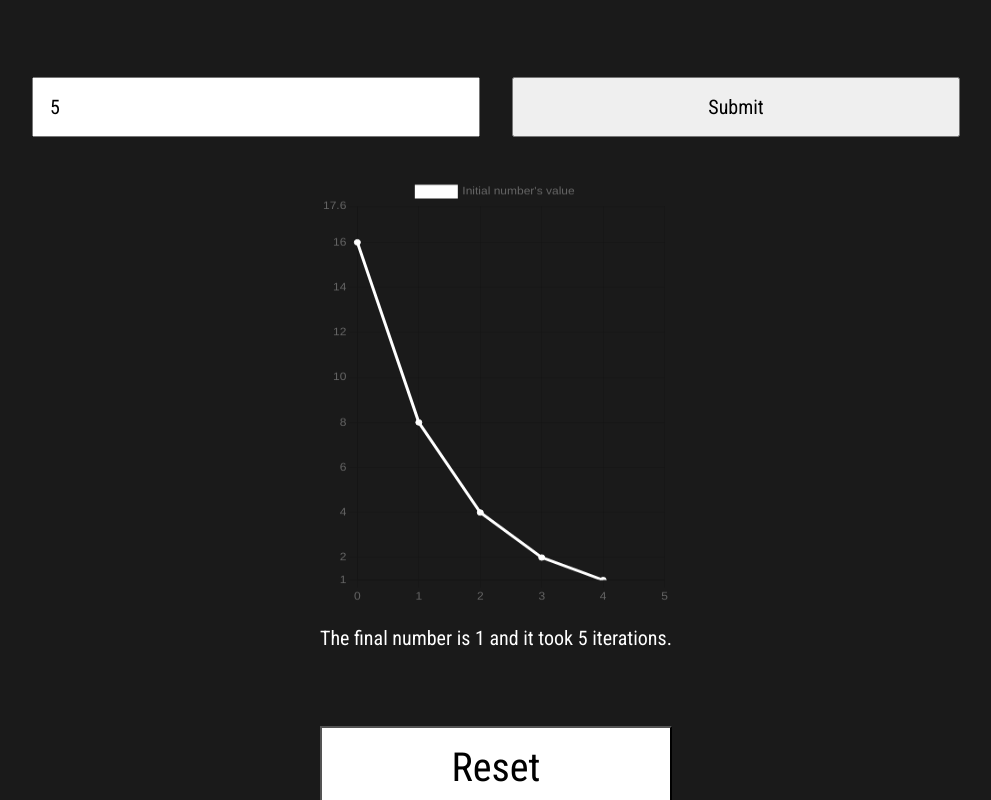
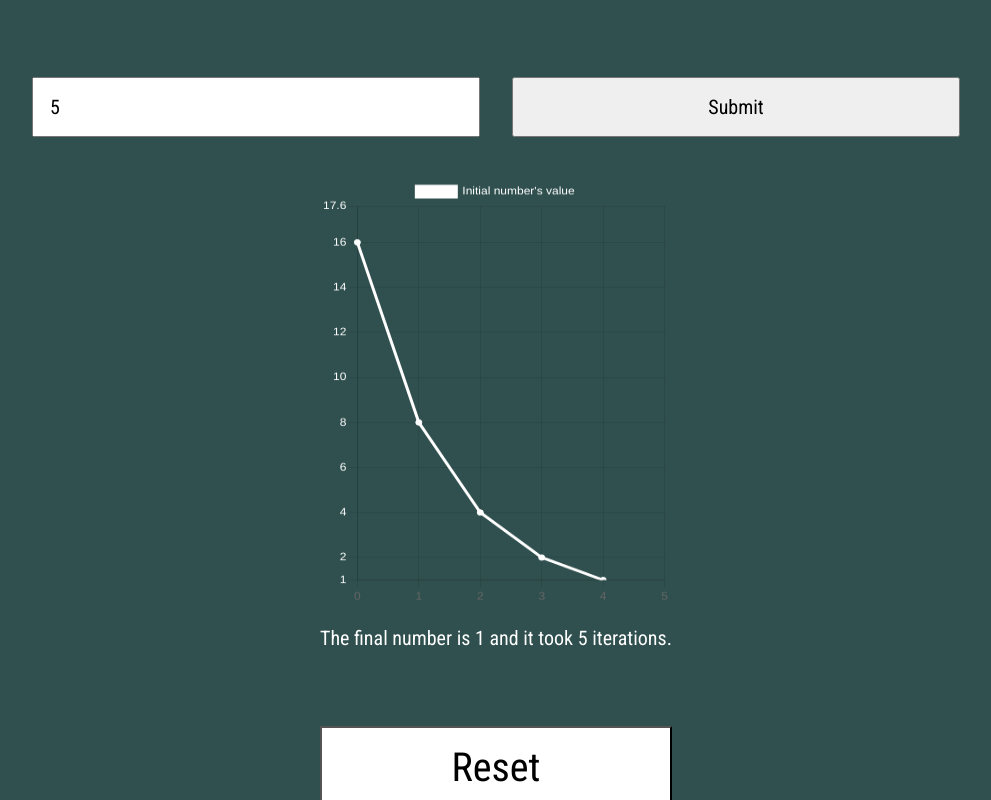
Before and after one commit to DanaFreitas/Collatzconjecture2, a website: page index.html in a window 1280 px wide. Both pictures are taken after typing "5" into the empty fields and a click on the button "Submit". Shown: the part 362-1162 px from the top of the page, without its empty margins (144-1135 px from the left). Drawn offline with nearby package versions, Linux system fonts and the light colour scheme.

Commit message:
Changed colors

```diff
--- a/collatz.js
+++ b/collatz.js
@@ -1,8 +1,4 @@
-
-
-
-
-const ctx = document.getElementById('myChart').getContext('2d');
+const ctx = document.getElementById("myChart").getContext("2d");
 
 const calculate = document.getElementById("submit");
 
@@ -10,8 +6,10 @@ const reset = document.getElementById("reset");
 
 const chartcontain = document.getElementById("chartcontain");
 
+addEventListener("load", () => {
+});
+
 calculate.addEventListener("click", () => {
-
   let Yvalue = [];
 
   let Xvalue = [0];
@@ -24,18 +22,13 @@ calculate.addEventListener("click", () => {
     if (parseinput % 2 == 0) {
       parseinput = parseinput / 2;
       initial += 1;
-        }
-         else {
+    } else {
       parseinput = 3 * parseinput + 1;
       initial += 1;
     }
     Yvalue.push(parseinput);
     Xvalue.push(initial);
-
-
   }
-
-
 
   new Chart(ctx, {
     type: "line",
@@ -50,42 +43,44 @@ calculate.addEventListener("click", () => {
           lineTension: 0,
           backgroundColor: "#FFFFFF",
           borderColor: "#FFFFFF",
+
           data: Yvalue,
         },
       ],
     },
     options: {
+      plugins: {
 
-          aspectRatio: .75,
-          //responsive:true,
-          //maintainAspectRatio: false,
-          legend: {display:true},
-            title: {
-            display: true,
-            fontSize: 16,
-            fontColor: "white",
+        legend: {
+            labels: {
+                color: "white",
             },
+        },
+    },
+      aspectRatio: 0.75,
+
       scales: {
-            y:
-
-
-
-                { min: 1, max: Math.max(...Yvalue) * 1.1 }
-
-
-
+        y: {
+          min: 1,
+          max: Math.max(...Yvalue) * 1.1,
+          ticks: {
+            color: "white",
+          },
+        },
       },
     },
   });
   let display = document.getElementById("info");
-      display.textContent =  "The final number is " + parseinput + " and it took " + initial + " iterations.";
+  display.textContent =
+    "The final number is " +
+    parseinput +
+    " and it took " +
+    initial +
+    " iterations.";
 
-
-
-      window.scrollTo({top:chartcontain.offsetTop, left:0, behavior: "smooth"})
-})
-
+  window.scrollTo({ top: chartcontain.offsetTop, left: 0, behavior: "smooth" });
+});
 
 reset.addEventListener("click", () => {
   location.reload();
-})
+});
--- a/style.scss
+++ b/style.scss
@@ -9,11 +9,13 @@
 
 html {
   font-size: calc(15px + 0.390625vw);
+//font-size: 2px;
 }
 
 body {
-  background-color: #1a1a1a;
-  color: white;
+ // background-color: #1a1a1a;
+ background-color: #30504f;
+ color: white;
 }
 
 .container {
@@ -37,7 +39,7 @@ body {
       width: 100%;
       text-align: center;
       margin-top: 3rem;
-      color: grey;
+      color: white;
     }
 
     .DoubleInputButton {
```
Also changed, not shown: style.css, 1 other file. Lines whose indentation alone changed are shown as unchanged.
